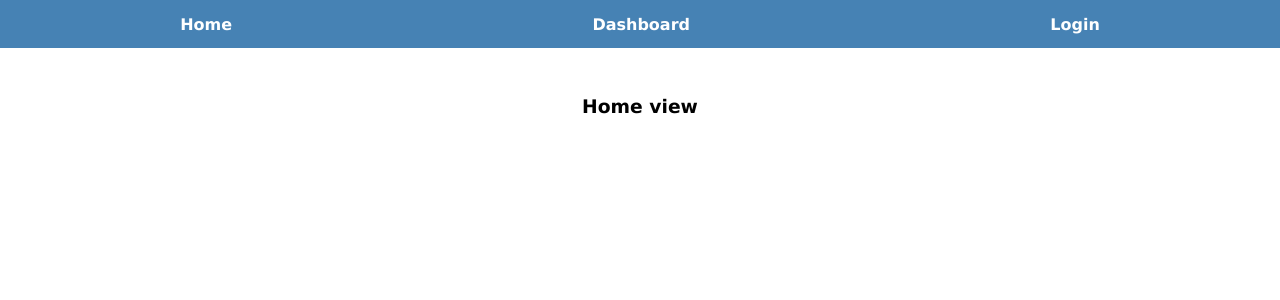
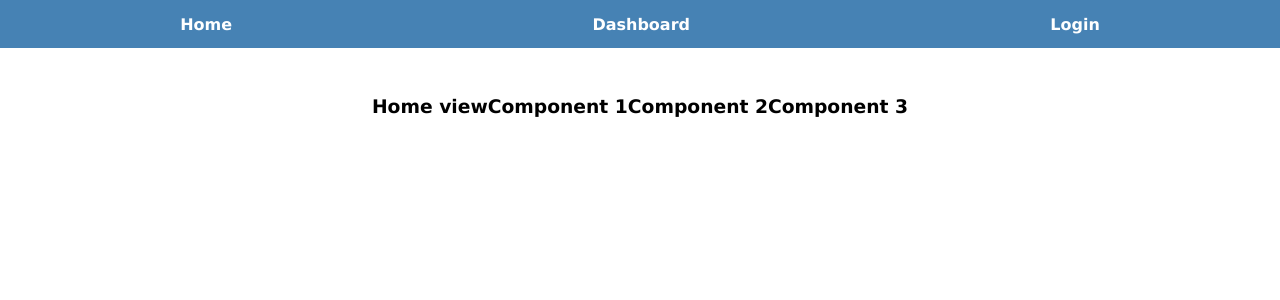
Before and after one commit to ethien-salinas/2020-js-bootcamp, a React (Create React App) app in the folder sesion10/react-admin/: page / in a window 1280 px wide. Shown: the top 300 px of the page. Built offline with nearby package versions, Linux system fonts and the light colour scheme.

Commit message:
[add] use of components

```diff
--- /dev/null
+++ b/sesion10/react-admin/src/components/Component1.js
@@ -0,0 +1,7 @@
+import React from 'react'
+
+const Component1 = () => {
+  return <h3>Component 1</h3>
+}
+
+export default  Component1
--- /dev/null
+++ b/sesion10/react-admin/src/components/Component2.js
@@ -0,0 +1,7 @@
+import React from 'react'
+
+const Component2 = () => {
+  return <h3>Component 2</h3>
+}
+
+export default Component2
--- /dev/null
+++ b/sesion10/react-admin/src/components/Component3.js
@@ -0,0 +1,7 @@
+import React from 'react'
+
+const Component3 = () => {
+  return <h3>Component 3</h3>
+}
+
+export default Component3
--- a/sesion10/react-admin/src/view/Dashboard.js
+++ b/sesion10/react-admin/src/view/Dashboard.js
@@ -1,7 +1,18 @@
 import React from 'react'
+import Component1 from '../components/Component1'
+import Component2 from '../components/Component2'
+import Component3 from '../components/Component3'
 
 const Dashboard = () => {
-  return <h3>Dashboard view</h3>
+
+  return (
+    <>
+      <h3>Dashboard view</h3>
+      <Component1 />
+      <Component2 />
+      <Component3 />
+    </>
+  )
 }
 
 export default Dashboard
--- a/sesion10/react-admin/src/view/Home.js
+++ b/sesion10/react-admin/src/view/Home.js
@@ -1,7 +1,17 @@
 import React from 'react'
+import Component1 from '../components/Component1'
+import Component2 from '../components/Component2'
+import Component3 from '../components/Component3'
 
-const Home = ()=>{
-  return <h3>Home view</h3>
+const Home = () => {
+  return (
+    <>
+      <h3>Home view</h3>
+      <Component1 />
+      <Component2 />
+      <Component3 />
+    </>
+  )
 }
 
 export default Home
```
